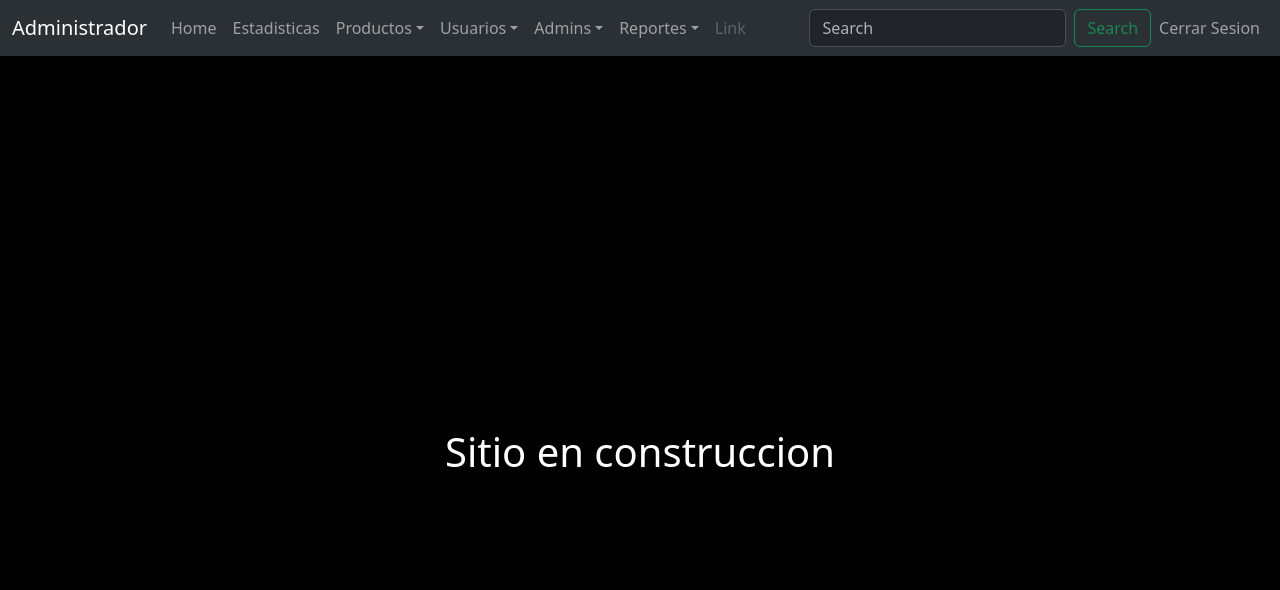
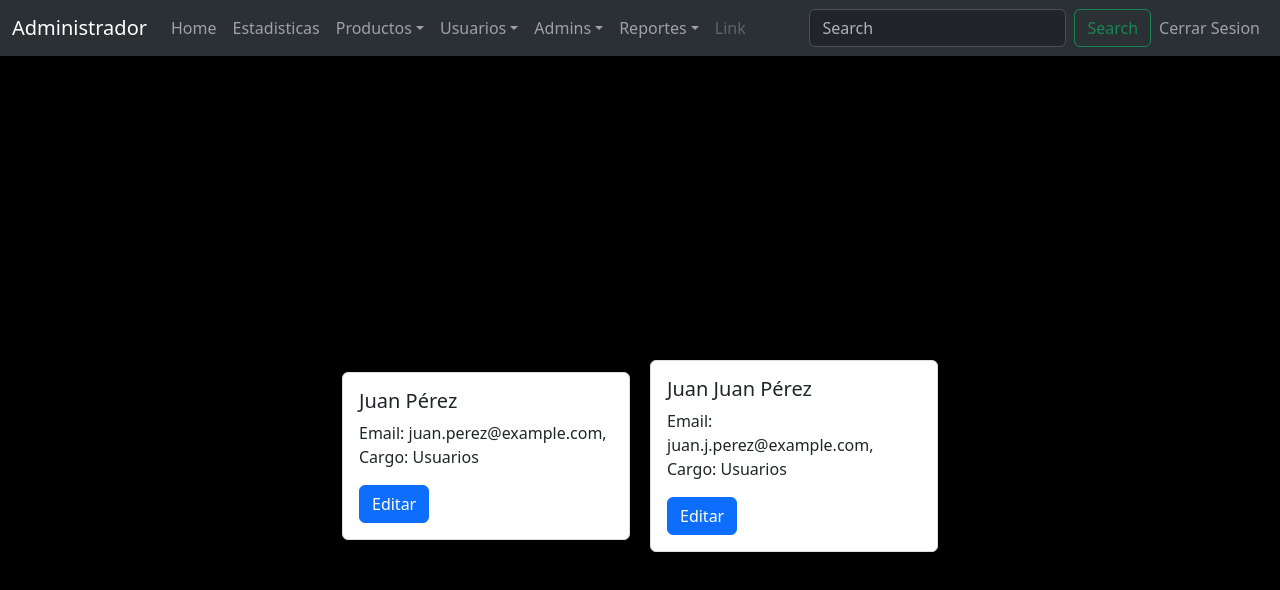
Before and after one commit to nicolaspj/crudRP, a React (Vite) app: page /HomeUserAdmin/Edicion/EdicionUser in a window 1280 px wide. Shown: the top 590 px of the page. Built offline with nearby package versions, Linux system fonts and the light colour scheme.

Commit message:
creacion de edicion de usuarios

```diff
--- a/src/HomeUserAdmin/Edicion/EdicionUser.jsx
+++ b/src/HomeUserAdmin/Edicion/EdicionUser.jsx
@@ -1,10 +1,11 @@
 import "../../App.css";
+import EdicionUser from "./InfoUsers";
 
-function EdicionUser() {
+function EdicionUsers() {
   return (
     <div className="bodyEdicionUser">
-      <h1>Sitio en construccion</h1>
+      <EdicionUser />
     </div>
   );
 }
-export default EdicionUser;
+export default EdicionUsers;
--- /dev/null
+++ b/src/HomeUserAdmin/Edicion/InfoUsers.jsx
@@ -0,0 +1,138 @@
+import "../../App.css";
+import React, { useState } from "react";
+import Card from "react-bootstrap/Card";
+import Button from "react-bootstrap/Button";
+import Form from "react-bootstrap/Form";
+
+function InfoUsers() {
+  // Array de usuarios
+  const initialUsers = [
+    {
+      name: "Juan Pérez",
+      email: "juan.perez@example.com",
+      category: "Usuarios",
+    },
+    {
+      name: "Juan Juan Pérez",
+      email: "juan.j.perez@example.com",
+      category: "Usuarios",
+    },
+  ];
+
+  // Estado de usuarios
+  const [users, setUsers] = useState(initialUsers);
+
+  // Estado para almacenar los cambios temporales al editar
+  const [editedUser, setEditedUser] = useState(null);
+
+  // Función para manejar la edición
+  const handleEdit = (index) => {
+    const userToEdit = users[index];
+    setEditedUser({ ...userToEdit, index }); // Guardamos el usuario a editar y su índice
+  };
+
+  // Función para actualizar el usuario editado
+  const handleSave = () => {
+    if (editedUser) {
+      const updatedUsers = [...users];
+      updatedUsers[editedUser.index] = {
+        name: editedUser.name,
+        email: editedUser.email,
+        category: editedUser.category,
+      };
+
+      setUsers(updatedUsers);
+      setEditedUser(null); // Limpiamos el formulario después de guardar
+      console.log("Usuario actualizado:", updatedUsers[editedUser.index]);
+    }
+  };
+
+  // Función para manejar cambios en los inputs de edición
+  const handleChange = (e) => {
+    const { name, value } = e.target;
+    setEditedUser((prevState) => ({
+      ...prevState,
+      [name]: value,
+    }));
+  };
+
+  //Función para cancelar los cambios
+  const handleCancel = () => {
+    setEditedUser(null); //se reestablece al estado anterior
+  };
+
+  return (
+    <div className="infoCard">
+      {users.map((user, index) => (
+        <Card
+          key={index}
+          style={{
+            width: "18rem",
+            margin: "10px",
+            border:
+              editedUser && editedUser.index === index
+                ? "2px solid green"
+                : "1px solid #ddd",
+          }}
+        >
+          <Card.Body>
+            <Card.Title>{user.name}</Card.Title>
+            <Card.Text>
+              Email: {user.email}, Cargo: {user.category}
+            </Card.Text>
+            <Button variant="primary" onClick={() => handleEdit(index)}>
+              Editar
+            </Button>
+          </Card.Body>
+
+          {/* Solo mostrar el formulario de edición si este es el usuario que estamos editando */}
+          {editedUser && editedUser.index === index && (
+            <Card.Body>
+              <Form>
+                <Form.Group>
+                  <Form.Label>Nombre</Form.Label>
+                  <Form.Control
+                    type="text"
+                    name="name"
+                    value={editedUser.name}
+                    onChange={handleChange}
+                  />
+                </Form.Group>
+
+                <Form.Group>
+                  <Form.Label>Email</Form.Label>
+                  <Form.Control
+                    type="email"
+                    name="email"
+                    value={editedUser.email}
+                    onChange={handleChange}
+                  />
+                </Form.Group>
+
+                <Form.Group>
+                  <Form.Label>Cargo</Form.Label>
+                  <Form.Control
+                    type="text"
+                    name="category"
+                    value={editedUser.category}
+                    onChange={handleChange}
+                    readOnly
+                  />
+                </Form.Group>
+
+                <Button variant="success" onClick={handleSave}>
+                  Guardar
+                </Button>
+                <Button variant="danger" onClick={handleCancel}>
+                  Cancelar
+                </Button>
+              </Form>
+            </Card.Body>
+          )}
+        </Card>
+      ))}
+    </div>
+  );
+}
+
+export default InfoUsers;
```
